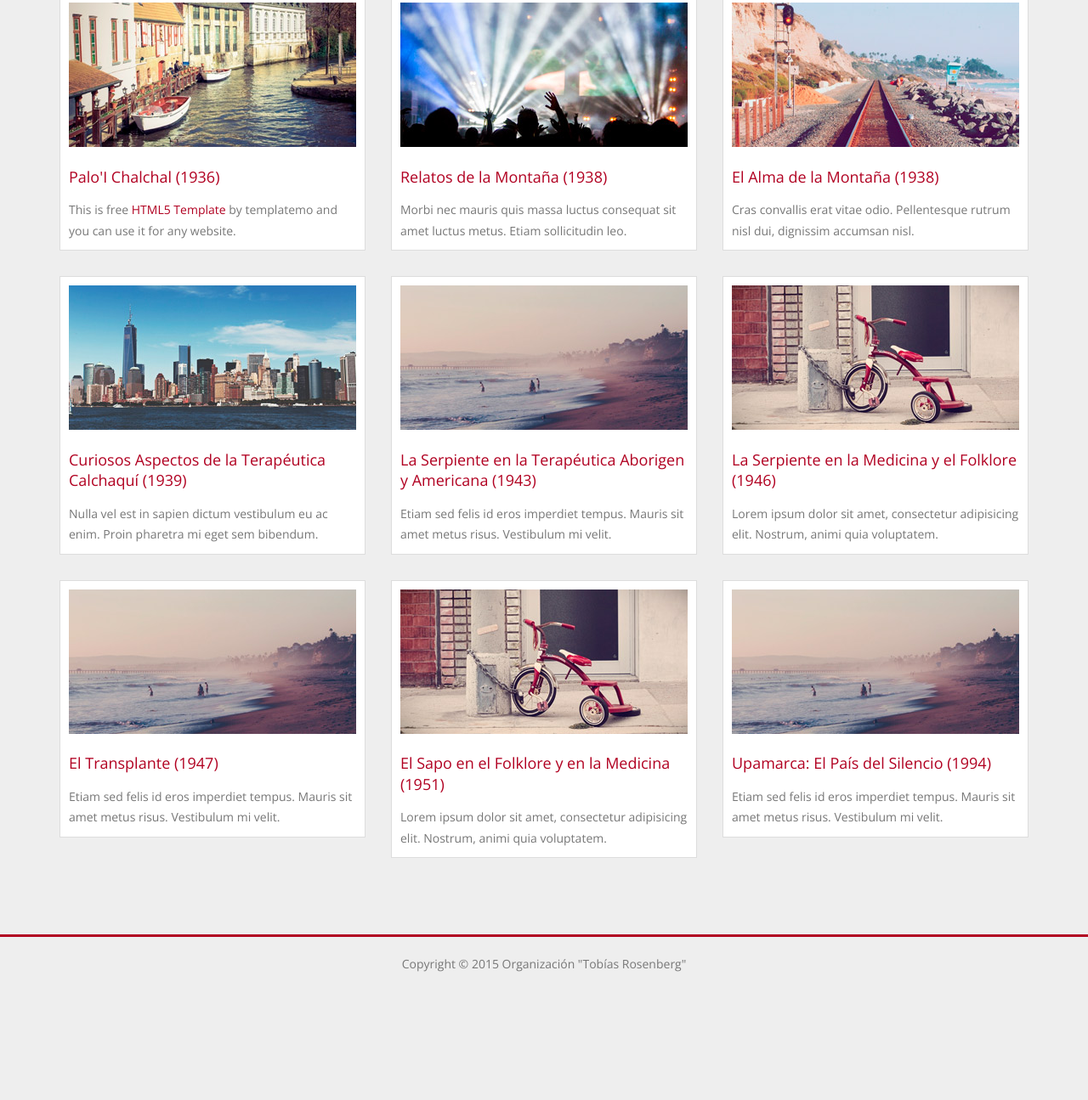
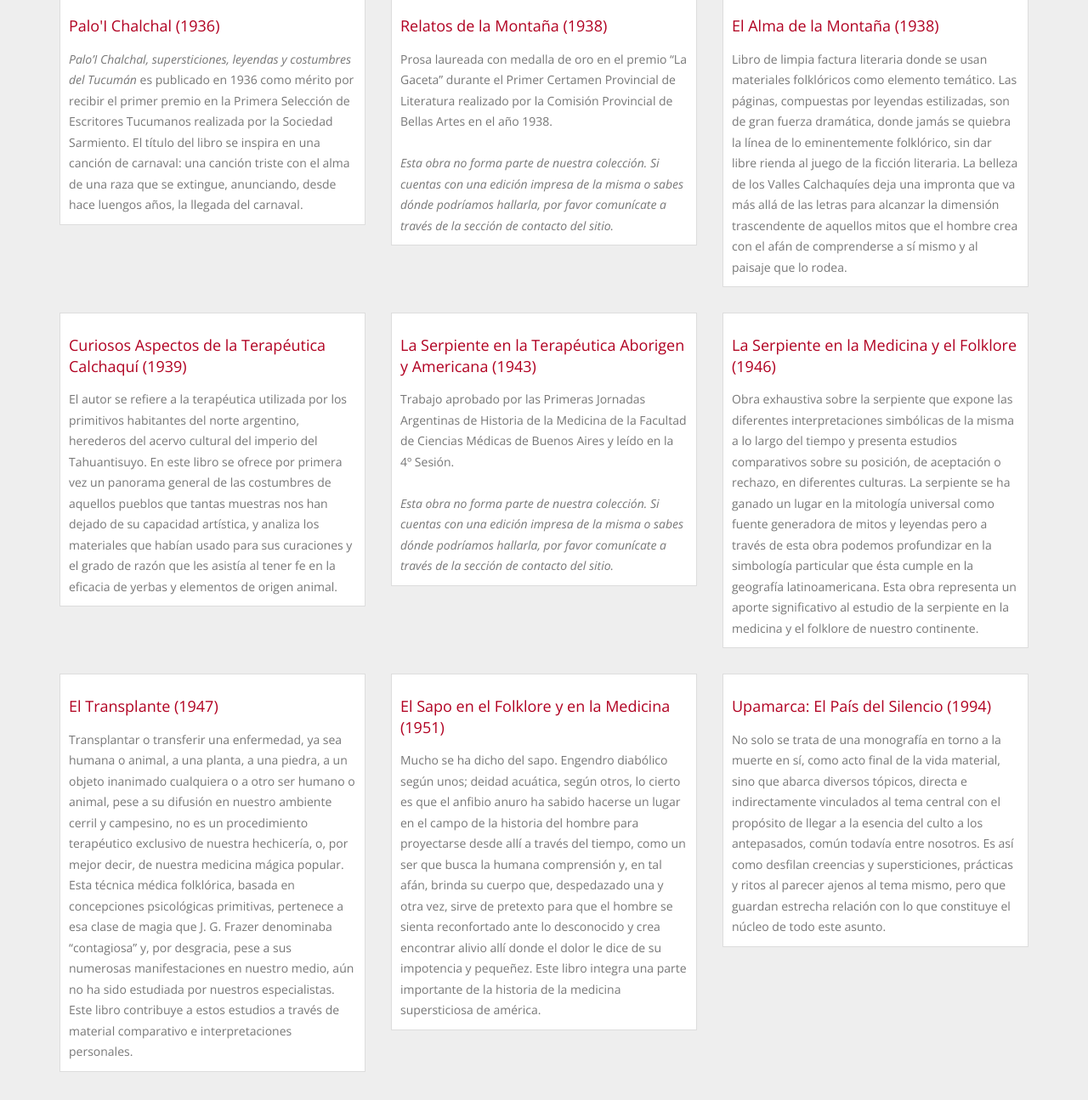
Before and after one commit to guillerosemberg/guillerosemberg.github.io, a plain HTML site: page index.html in a window 1280 px wide. Shown: the part 284-1579 px from the top of the page at 85% size. Before the commit the page ends 1452 px from the top, so only its background shows below. Drawn offline with nearby package versions, Linux system fonts and the light colour scheme.

Commit message:
Avances en el sitio

```diff
--- a/index.html
+++ b/index.html
@@ -91,69 +91,73 @@
 			<div class="row">
 				<div class="col-md-4 col-sm-6">
 					<div class="product-item">
-						<img src="images/products/product1.jpg" alt="product 1">
+						<!--<img src="images/products/product1.jpg" alt="product 1">-->
 						<a href="files/Palo'I%20Chalchal.pdf" class="product-title">Palo'I Chalchal (1936)</a>
-						<p>This is free <a href="#">HTML5 Template</a> by templatemo and you can use it for any website.</p>
+						<p><span style="font-style: italic; text-align: justify">Palo’I Chalchal, supersticiones, leyendas y costumbres del Tucumán</span> es publicado en 1936 como mérito por recibir el primer premio en la Primera Selección de Escritores Tucumanos realizada por la Sociedad Sarmiento. El título del libro se inspira en una canción de carnaval: una canción triste con el alma de una raza que se extingue, anunciando, desde hace luengos años, la llegada del carnaval.</p>
 					</div> <!-- /.product-item -->
 				</div> <!-- /.col-md-4 -->
 				<div class="col-md-4 col-sm-6">
 					<div class="product-item">
-						<img src="images/products/product2.jpg" alt="product 2">
+						<!--<img src="images/products/product2.jpg" alt="product 2">-->
 						<a href="#" class="product-title">Relatos de la Montaña (1938)</a>
-						<p>Morbi nec mauris quis massa luctus consequat sit amet luctus metus. Etiam sollicitudin leo.</p>
+						<p>Prosa laureada con medalla de oro en el premio “La Gaceta” durante el Primer Certamen Provincial de Literatura realizado por la Comisión Provincial de Bellas Artes en el año 1938.</p>
+						<p><br/></p>
+						<p><span style="font-style: italic">Esta obra no forma parte de nuestra colección. Si cuentas con una edición impresa de la misma o sabes dónde podríamos hallarla, por favor comunícate a través de la sección de contacto del sitio.</span></p>
 					</div> <!-- /.product-item -->
 				</div> <!-- /.col-md-4 -->
 
 				<div class="col-md-4 col-sm-6">
 					<div class="product-item">
-						<img src="images/products/product3.jpg" alt="product 3">
+						<!--<img src="images/products/product3.jpg" alt="product 3">-->
 						<a href="files/El%20Alma%20de%20la%20Montaña.pdf" class="product-title">El Alma de la Montaña (1938)</a>
-						<p>Cras convallis erat vitae odio. Pellentesque rutrum nisl dui, dignissim accumsan nisl.</p>
+						<p>Libro de limpia factura literaria donde se usan materiales folklóricos como elemento temático. Las páginas, compuestas por leyendas estilizadas, son de gran fuerza dramática, donde jamás se quiebra la línea de lo eminentemente folklórico, sin dar libre rienda al juego de la ficción literaria. La belleza de los Valles Calchaquíes deja una impronta que va más allá de las letras para alcanzar la dimensión trascendente de aquellos mitos que el hombre crea con el afán de comprenderse a sí mismo y al paisaje que lo rodea.</p>
 					</div> <!-- /.product-item -->
 				</div> <!-- /.col-md-4 -->
 				<div class="col-md-4 col-sm-6">
 					<div class="product-item">
-						<img src="images/products/product4.jpg" alt="product 4">
+						<!--<img src="images/products/product4.jpg" alt="product 4">-->
 						<a href="files/Curiosos%20Aspectos%20de%20la%20Terapéutica%20Calchaquí.pdf" class="product-title">Curiosos Aspectos de la Terapéutica Calchaquí (1939)</a>
-						<p>Nulla vel est in sapien dictum vestibulum eu ac enim. Proin pharetra mi eget sem bibendum.</p>
+						<p>El autor se refiere a la terapéutica utilizada por los primitivos habitantes del norte argentino, herederos del acervo cultural del imperio del Tahuantisuyo. En este libro se ofrece por primera vez un panorama general de las costumbres de aquellos pueblos que tantas muestras nos han dejado de su capacidad artística, y analiza los materiales que habían usado para sus curaciones y el grado de razón que les asistía al tener fe en la eficacia de yerbas y elementos de origen animal.</p>
 					</div> <!-- /.product-item -->
 				</div> <!-- /.col-md-4 -->
 
 				<div class="col-md-4 col-sm-6">
 					<div class="product-item">
-						<img src="images/products/product5.jpg" alt="product 5">
+						<!--<img src="images/products/product5.jpg" alt="product 5">-->
 						<a href="#" class="product-title">La Serpiente en la Terapéutica Aborigen y Americana (1943)</a>
-						<p>Etiam sed felis id eros imperdiet tempus. Mauris sit amet metus risus. Vestibulum mi velit.</p>
+						<p>Trabajo aprobado por las Primeras Jornadas Argentinas de Historia de la Medicina de la Facultad de Ciencias Médicas de Buenos Aires y leído en la 4º Sesión.</p>
+						<p><br/></p>
+						<p><span style="font-style: italic">Esta obra no forma parte de nuestra colección. Si cuentas con una edición impresa de la misma o sabes dónde podríamos hallarla, por favor comunícate a través de la sección de contacto del sitio.</span></p>
 					</div> <!-- /.product-item -->
 				</div> <!-- /.col-md-4 -->
 				<div class="col-md-4 col-sm-6">
 					<div class="product-item">
-						<img src="images/products/product6.jpg" alt="product 6">
+						<!--<img src="images/products/product6.jpg" alt="product 6">-->
 						<a href="files/La%20Serpiente%20en%20la%20Medicina%20y%20el%20Folklore.pdf" class="product-title">La Serpiente en la Medicina y el Folklore (1946)</a>
-						<p>Lorem ipsum dolor sit amet, consectetur adipisicing elit. Nostrum, animi quia voluptatem.</p>
+						<p>Obra exhaustiva sobre la serpiente que expone las diferentes interpretaciones simbólicas de la misma a lo largo del tiempo y presenta estudios comparativos sobre su posición, de aceptación o rechazo, en diferentes culturas. La serpiente se ha ganado un lugar en la mitología universal como fuente generadora de mitos y leyendas pero a través de esta obra podemos profundizar en la simbología particular que ésta cumple en la geografía latinoamericana. Esta obra representa un aporte significativo al estudio de la serpiente en la medicina y el folklore de nuestro continente.</p>
 					</div> <!-- /.product-item -->
 				</div> <!-- /.col-md-4 -->
 
 				<div class="col-md-4 col-sm-6">
 					<div class="product-item">
-						<img src="images/products/product5.jpg" alt="product 7">
+						<!--<img src="images/products/product5.jpg" alt="product 7">-->
 						<a href="files/El%20Transplante.pdf" class="product-title">El Transplante (1947)</a>
-						<p>Etiam sed felis id eros imperdiet tempus. Mauris sit amet metus risus. Vestibulum mi velit.</p>
+						<p>Transplantar o transferir una enfermedad, ya sea humana o animal, a una planta, a una piedra, a un objeto inanimado cualquiera o a otro ser humano o animal, pese a su difusión en nuestro ambiente cerril y campesino, no es un procedimiento terapéutico exclusivo de nuestra hechicería, o, por mejor decir, de nuestra medicina mágica popular. Esta técnica médica folklórica, basada en concepciones psicológicas primitivas, pertenece a esa clase de magia que J. G. Frazer denominaba “contagiosa” y, por desgracia, pese a sus numerosas manifestaciones en nuestro medio, aún no ha sido estudiada por nuestros especialistas. Este libro contribuye a estos estudios a través de material comparativo e interpretaciones personales.</p>
 					</div> <!-- /.product-item -->
 				</div> <!-- /.col-md-4 -->
 				<div class="col-md-4 col-sm-6">
 					<div class="product-item">
-						<img src="images/products/product6.jpg" alt="product 8">
+						<!--<img src="images/products/product6.jpg" alt="product 8">-->
 						<a href="files/El%20Sapo%20en%20el%20Folklore%20y%20en%20la%20Medicina.pdf" class="product-title">El Sapo en el Folklore y en la Medicina (1951)</a>
-						<p>Lorem ipsum dolor sit amet, consectetur adipisicing elit. Nostrum, animi quia voluptatem.</p>
+						<p>Mucho se ha dicho del sapo. Engendro diabólico según unos; deidad acuática, según otros, lo cierto es que el anfibio anuro ha sabido hacerse un lugar en el campo de la historia del hombre para proyectarse desde allí a través del tiempo, como un ser que busca la humana comprensión y, en tal afán, brinda su cuerpo que, despedazado una y otra vez, sirve de pretexto para que el hombre se sienta reconfortado ante lo desconocido y crea encontrar alivio allí donde el dolor le dice de su impotencia y pequeñez. Este libro integra una parte importante de la historia de la medicina supersticiosa de américa.</p>
 					</div> <!-- /.product-item -->
 				</div> <!-- /.col-md-4 -->
 
 				<div class="col-md-4 col-sm-6">
 					<div class="product-item">
-						<img src="images/products/product5.jpg" alt="product 9">
+						<!--<img src="images/products/product5.jpg" alt="product 9">-->
 						<a href="files/Upamarca%20-%20El%20País%20del%20Silencio.pdf" class="product-title">Upamarca: El País del Silencio (1994)</a>
-						<p>Etiam sed felis id eros imperdiet tempus. Mauris sit amet metus risus. Vestibulum mi velit.</p>
+						<p>No solo se trata de una monografía en torno a la muerte en sí, como acto final de la vida material, sino que abarca diversos tópicos, directa e indirectamente vinculados al tema central con el propósito de llegar a la esencia del culto a los antepasados, común todavía entre nosotros. Es así como desfilan creencias y supersticiones, prácticas y ritos al parecer ajenos al tema mismo, pero que guardan estrecha relación con lo que constituye el núcleo de todo este asunto.</p>
 					</div> <!-- /.product-item -->
 				</div> <!-- /.col-md-4 -->
 
```
